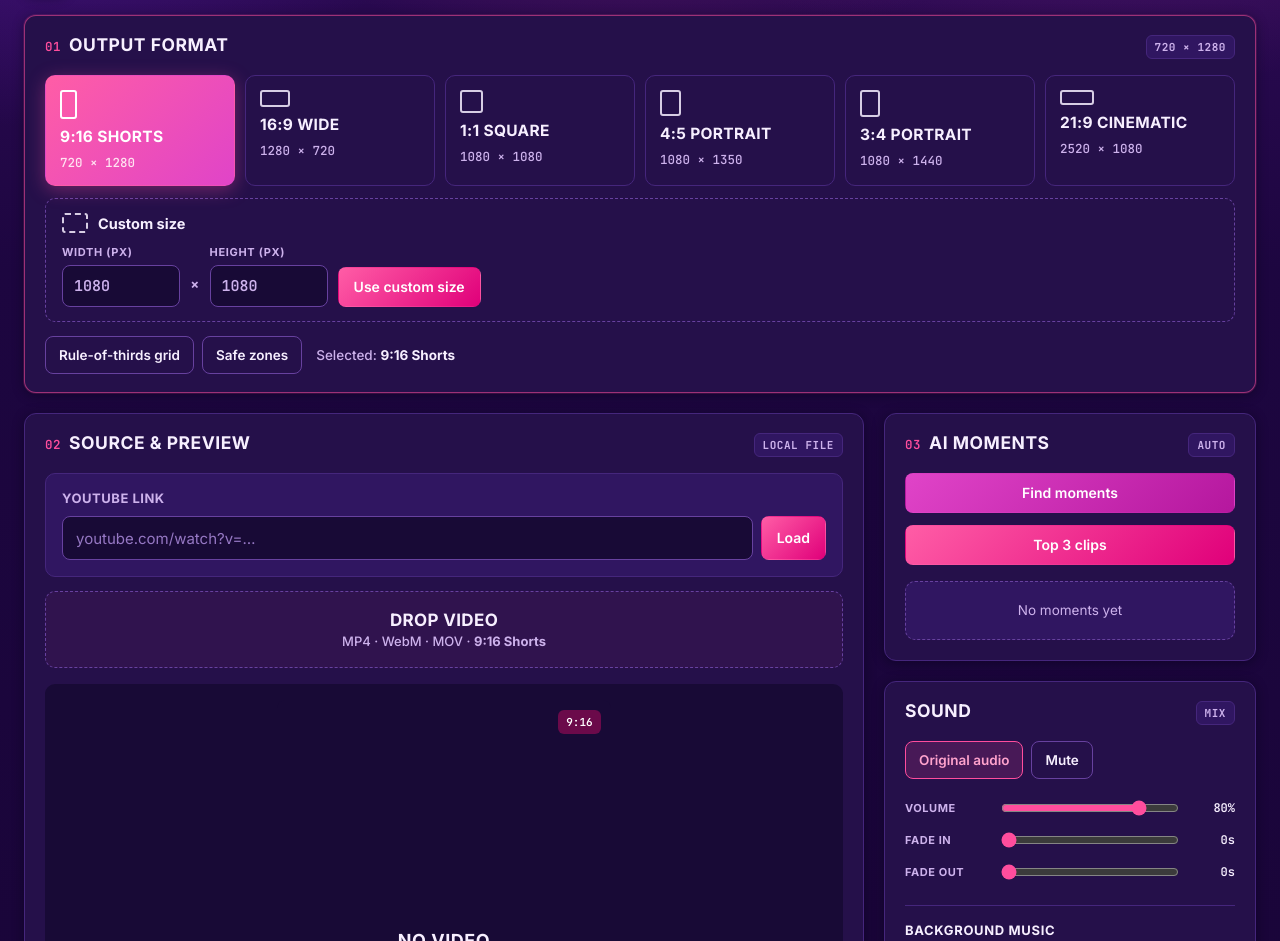
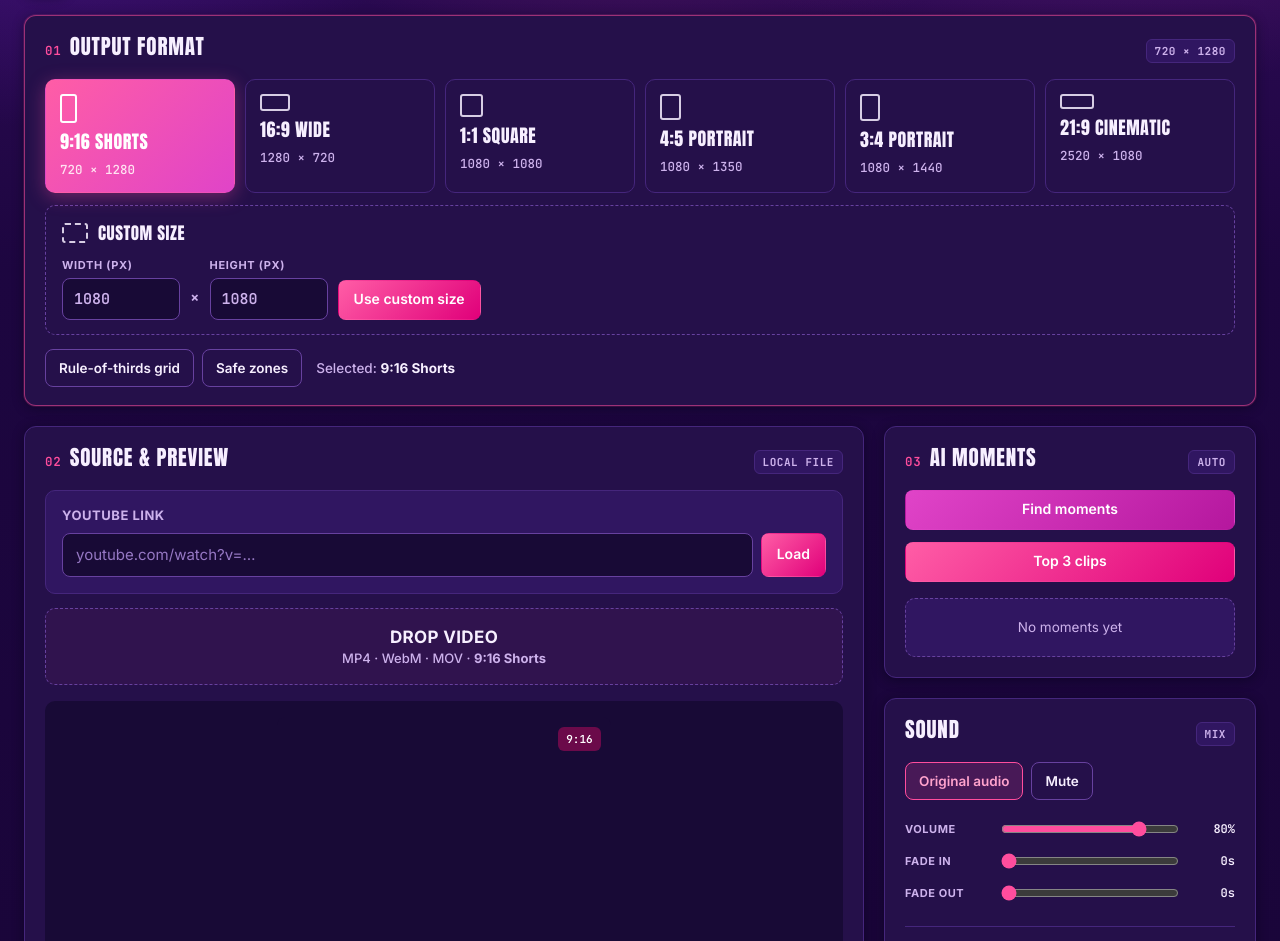
Before and after one commit to aawahid4321-maker/clipforge, a plain HTML site: page index.html in a window 1280 px wide. Shown: the part 71-1012 px from the top of the page. Drawn offline with Linux system fonts and the light colour scheme.

Commit message:
ClipForge fonts: Anton on all headings, Inter body

```diff
--- a/index.html
+++ b/index.html
@@ -46,7 +46,7 @@ button{min-height:40px;cursor:pointer}
 .stack{display:flex;flex-direction:column;gap:20px;min-width:0}
 .card{background:var(--panel);border:1px solid var(--line);border-radius:12px;box-shadow:var(--shadow);min-width:0}
 .card-h{padding:18px 20px 0;display:flex;justify-content:space-between;align-items:baseline;gap:12px}
-.card-h h2{font-family:"Inter",sans-serif;font-size:17.5px;font-weight:700;letter-spacing:.03em;text-transform:uppercase;margin:0;line-height:1.3}
+.card-h h2{font-family:"Anton","Inter",sans-serif;font-size:21px;font-weight:400;letter-spacing:.04em;text-transform:uppercase;margin:0;line-height:1.2}
 .card-h h2 .num{color:var(--accent);font-family:"JetBrains Mono",monospace;font-size:12.5px;font-weight:600;margin-right:8px}
 .card-sub{font-size:13px;color:var(--muted);margin:4px 0 0;line-height:1.5}
 .badge{font-size:11px;font-weight:700;letter-spacing:.05em;text-transform:uppercase;padding:4px 8px;border-radius:6px;background:var(--panel2);border:1px solid var(--line);color:var(--muted);white-space:nowrap;font-family:"JetBrains Mono",monospace}
@@ -78,7 +78,7 @@ button{min-height:40px;cursor:pointer}
 @media(max-width:600px){.fmt-options{grid-template-columns:repeat(2,1fr)}}
 .fmt-opt{display:flex;flex-direction:column;align-items:flex-start;gap:8px;padding:14px;text-align:left;border:1px solid var(--line);border-radius:10px;background:var(--panel);cursor:pointer;color:var(--text);min-height:104px;transition:border-color .15s,background .15s}
 .fmt-opt:hover{border-color:var(--line-strong)}
-.fmt-opt strong{font-family:"Inter",sans-serif;font-size:15.5px;font-weight:700;letter-spacing:.02em;text-transform:uppercase;line-height:1.25}
+.fmt-opt strong{font-family:"Anton","Inter",sans-serif;font-size:18px;font-weight:400;letter-spacing:.03em;text-transform:uppercase;line-height:1.2}
 .fmt-opt small{font-size:12.5px;font-weight:500;color:var(--muted);font-family:"JetBrains Mono",monospace}
 .fmt-opt.active{border-color:transparent;background:linear-gradient(135deg,#ff5da6,#e044c8);box-shadow:0 4px 18px rgba(255,77,157,.35);color:#fff}
 .fmt-opt.active small{color:#ffe3f1}
@@ -94,7 +94,7 @@ button{min-height:40px;cursor:pointer}
 .fmt-custom{margin:12px 20px 0;border:1px dashed var(--line-strong);border-radius:10px;padding:14px 16px}
 .fmt-custom.active{border:1px solid var(--accent);background:var(--accent-soft)}
 .fmt-custom-head{display:flex;align-items:center;gap:10px;flex-wrap:wrap}
-.fmt-custom-head strong{font-size:14.5px;font-weight:700}
+.fmt-custom-head strong{font-family:"Anton","Inter",sans-serif;font-size:17px;font-weight:400;letter-spacing:.03em;text-transform:uppercase}
 .fmt-custom-head small{font-size:13px;color:var(--muted);font-weight:500}
 .custom-row{display:flex;gap:10px;align-items:flex-end;flex-wrap:wrap;margin-top:12px}
 .custom-row label{font-size:11px;font-weight:700;letter-spacing:.06em;text-transform:uppercase;color:var(--muted);display:flex;flex-direction:column;gap:6px}
@@ -181,7 +181,7 @@ button{min-height:40px;cursor:pointer}
 .time-row{display:flex;justify-content:space-between;font-family:"JetBrains Mono",monospace;font-size:12.5px;font-weight:600;color:var(--muted)}
 input[type=range]{width:100%;accent-color:var(--accent);height:30px;cursor:pointer;margin:0}
 .sec{border-top:1px solid var(--line);margin-top:18px;padding-top:16px}
-.sec-t{font-size:13px;font-weight:700;letter-spacing:.05em;text-transform:uppercase;display:flex;justify-content:space-between;align-items:baseline;gap:10px;margin-bottom:10px}
+.sec-t{font-family:"Anton","Inter",sans-serif;font-size:16.5px;font-weight:400;letter-spacing:.05em;text-transform:uppercase;display:flex;justify-content:space-between;align-items:baseline;gap:10px;margin-bottom:10px}
 .sec-t span{font-size:12px;color:var(--muted);letter-spacing:0;text-transform:none;font-weight:500;font-family:"JetBrains Mono",monospace}
 .split{display:grid;grid-template-columns:1fr 1fr;gap:0 28px}
 @media(max-width:760px){.split{grid-template-columns:1fr}}
@@ -207,7 +207,7 @@ canvas#wave{width:100%;height:78px;background:var(--panel2);border-radius:8px;di
 .moment,.clip-item{border:1px solid var(--line);border-radius:10px;padding:12px;display:flex;gap:12px;background:var(--panel);align-items:flex-start}
 .thumb{width:92px;height:58px;border-radius:6px;background:var(--panel2);object-fit:cover;flex-shrink:0}
 .moment-main,.clip-main{flex:1;min-width:0}
-.moment-main b,.clip-main b{font-family:"Inter",sans-serif;font-size:15px;font-weight:700;letter-spacing:.02em;text-transform:uppercase;display:block;white-space:nowrap;overflow:hidden;text-overflow:ellipsis}
+.moment-main b,.clip-main b{font-family:"Anton","Inter",sans-serif;font-size:17px;font-weight:400;letter-spacing:.03em;text-transform:uppercase;display:block;white-space:nowrap;overflow:hidden;text-overflow:ellipsis;line-height:1.25}
 .moment-main span,.clip-main span{font-size:12px;color:var(--muted);font-family:"JetBrains Mono",monospace}
 .tagrow{display:flex;gap:5px;flex-wrap:wrap;margin-top:7px}
 .tag{font-size:10.5px;font-weight:600;padding:3px 7px;border-radius:5px;background:var(--panel2);border:1px solid var(--line);color:var(--muted)}
```
